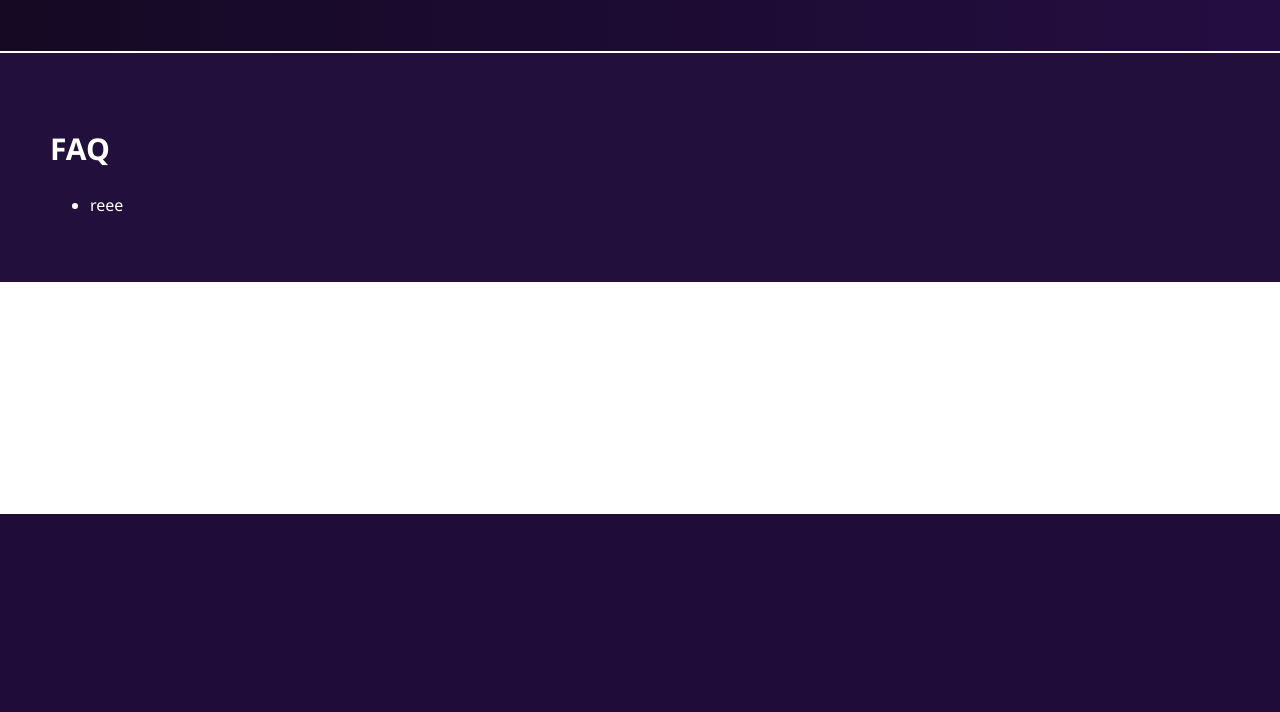
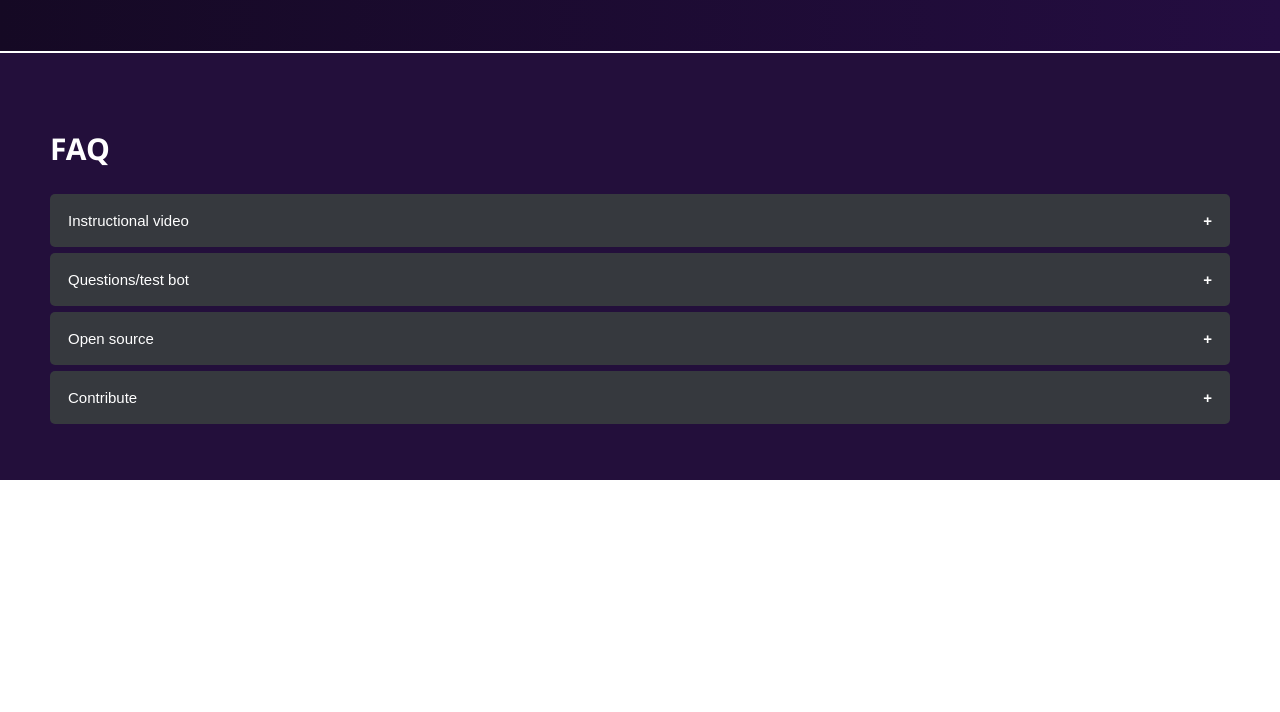
Before and after one commit to Froggi22/Rat-God-Website, a PHP site: page /index.html in a window 1280 px wide. Shown: the part 1468-2180 px from the top of the page. Before the commit the page ends 1982 px from the top, so only its background shows below. Run offline with PHP 8.4, Linux system fonts and the light colour scheme.

Commit message:
2021.12.10.2
Added FAQ

```diff
--- a/index.html
+++ b/index.html
@@ -115,11 +115,36 @@
 	</section>
 
 	<!-- FAQ -->
-	<section id="faq">
+	<section class="faq">
 		<h1>FAQ</h1>
-		<ul>
-			<li>reee</li>
-		</ul>
+
+		<button class="collapsible"> <!-- Q1 -->
+			Instructional video
+		</button>
+		<div class="content"> <!-- A1 -->
+			<p>Yes</p>
+		</div>
+
+		<button class="collapsible"> <!-- Q2 -->
+			Questions/test bot
+		</button>
+		<div class="content"> <!-- A2 -->
+			<p>Yes, support server</p>
+		</div>
+
+		<button class="collapsible"> <!-- Q3 -->
+			Open source
+		</button>
+		<div class="content"> <!-- A3 -->
+			<p>Yes, github</p>
+		</div>
+
+		<button class="collapsible"> <!-- Q4 -->
+			Contribute
+		</button>
+		<div class="content"> <!-- A4 -->
+			<p>Yes, github</p>
+		</div>
 	</section>
 
 	<!-- Github -->
@@ -136,5 +161,7 @@
 		<p>aaaaaaa</p>
 	</footer>
 
+	<script src="script.js"></script>
+
 </body>
 </html>
--- /dev/null
+++ b/script.js
@@ -0,0 +1,14 @@
+var coll = document.getElementsByClassName("collapsible");
+var i;
+
+for (i = 0; i < coll.length; i++) {
+  coll[i].addEventListener("click", function() {
+    this.classList.toggle("active");
+    var content = this.nextElementSibling;
+    if (content.style.maxHeight){
+      content.style.maxHeight = null;
+    } else {
+      content.style.maxHeight = content.scrollHeight + "px";
+    }
+  });
+}
--- a/style.css
+++ b/style.css
@@ -260,7 +260,7 @@ code {
 
 /*===== FAQ ======*/
 
-#faq {
+.faq {
 	padding: 50px;
 	background: #230f3b;
 }
@@ -269,7 +269,45 @@ h1:not(#headerPart1 h1) {
 	font-size: 30px;
 }
 
+.collapsible {
+	background-color: #36393e; /*#777*/
+	color: white;
+	cursor: pointer;
+	padding: 18px;
+	width: 100%;
+	border: none;
+	text-align: left;
+	outline: none;
+	font-size: 15px;
+	border-radius: 5px;
+	margin-bottom: 1px;
+}
 
+.active, .collapsible:hover {
+	background-color: #232527; /*#555*/
+}
+
+.collapsible:after {
+	content: '\002B';
+	color: white;
+	font-weight: bold;
+	float: right;
+	margin-left: 5px;
+}
+
+.active:after {
+	content: "\2212";
+}
+
+.content {
+	padding: 0 18px;
+	max-height: 0;
+	overflow: hidden;
+	transition: max-height 0.2s ease-out;
+	background-color: #c79c00; /*f1f1f1*/
+	border-radius: 5px;
+	margin-bottom: 5px;
+}
 
 /*===== Github ======*/
 
```
